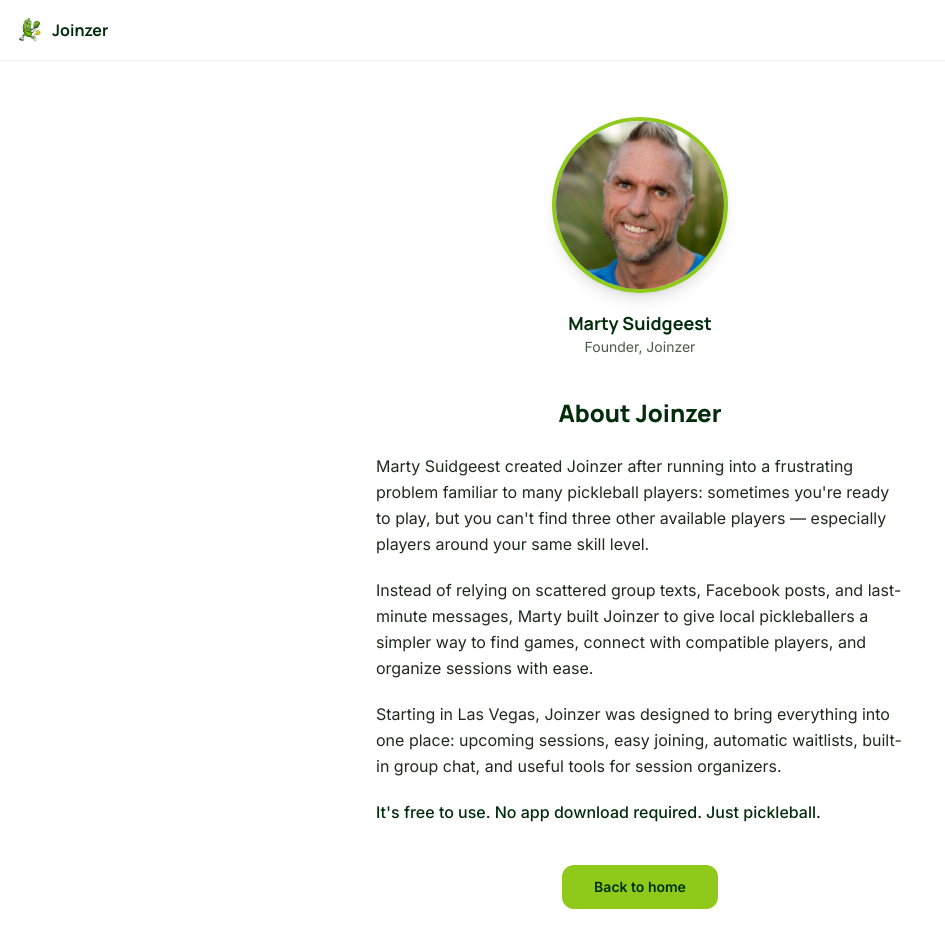
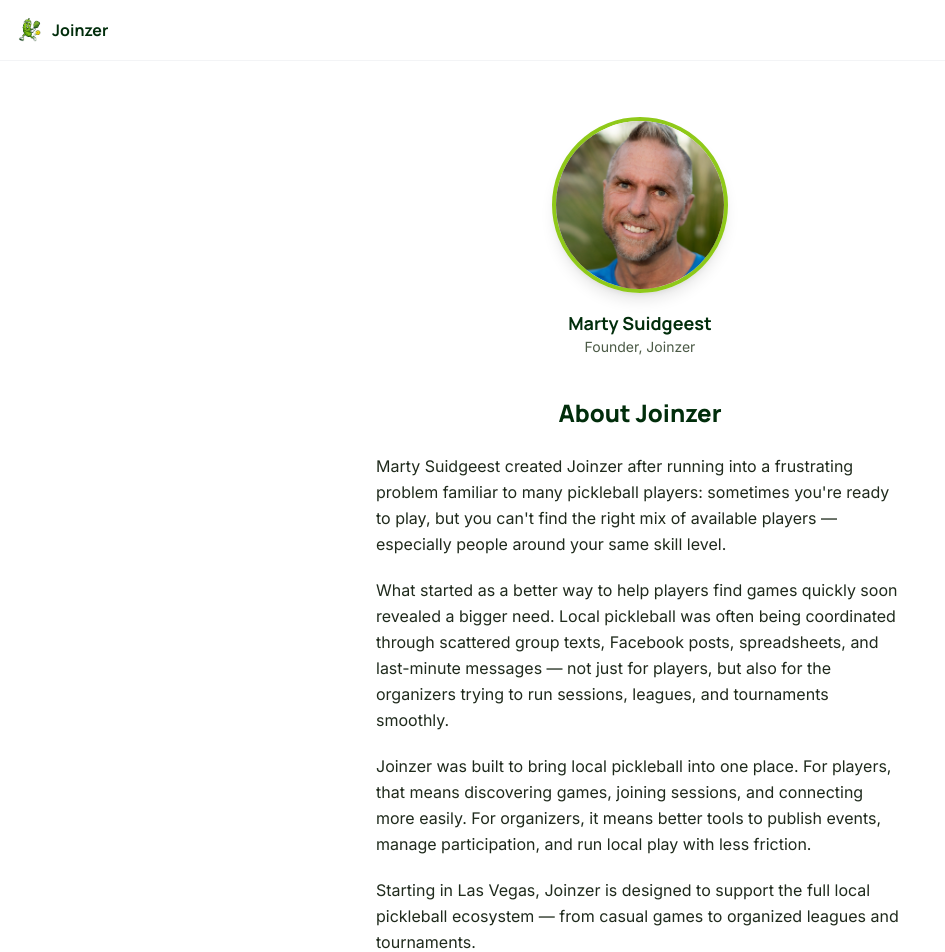
Before and after one commit to suidgma/joinzer, a Next.js app: page /about in a window 1280 px wide. Shown: the top 952 px of the page, without its empty margins (0-945 px from the left). Built offline with nearby package versions, Linux system fonts and the light colour scheme; no server answers.

Commit message:
chore(about): update founder story to reflect full platform scope

```diff
--- a/app/about/page.tsx
+++ b/app/about/page.tsx
@@ -35,13 +35,16 @@
         {/* Body */}
         <div className="space-y-5 text-brand-body text-base leading-relaxed">
           <p>
-            Marty Suidgeest created Joinzer after running into a frustrating problem familiar to many pickleball players: sometimes you&apos;re ready to play, but you can&apos;t find three other available players — especially players around your same skill level.
+            Marty Suidgeest created Joinzer after running into a frustrating problem familiar to many pickleball players: sometimes you&apos;re ready to play, but you can&apos;t find the right mix of available players — especially people around your same skill level.
           </p>
           <p>
-            Instead of relying on scattered group texts, Facebook posts, and last-minute messages, Marty built Joinzer to give local pickleballers a simpler way to find games, connect with compatible players, and organize sessions with ease.
+            What started as a better way to help players find games quickly soon revealed a bigger need. Local pickleball was often being coordinated through scattered group texts, Facebook posts, spreadsheets, and last-minute messages — not just for players, but also for the organizers trying to run sessions, leagues, and tournaments smoothly.
           </p>
           <p>
-            Starting in Las Vegas, Joinzer was designed to bring everything into one place: upcoming sessions, easy joining, automatic waitlists, built-in group chat, and useful tools for session organizers.
+            Joinzer was built to bring local pickleball into one place. For players, that means discovering games, joining sessions, and connecting more easily. For organizers, it means better tools to publish events, manage participation, and run local play with less friction.
+          </p>
+          <p>
+            Starting in Las Vegas, Joinzer is designed to support the full local pickleball ecosystem — from casual games to organized leagues and tournaments.
           </p>
           <p className="font-medium text-brand-dark">
             It&apos;s free to use. No app download required. Just pickleball.
```
